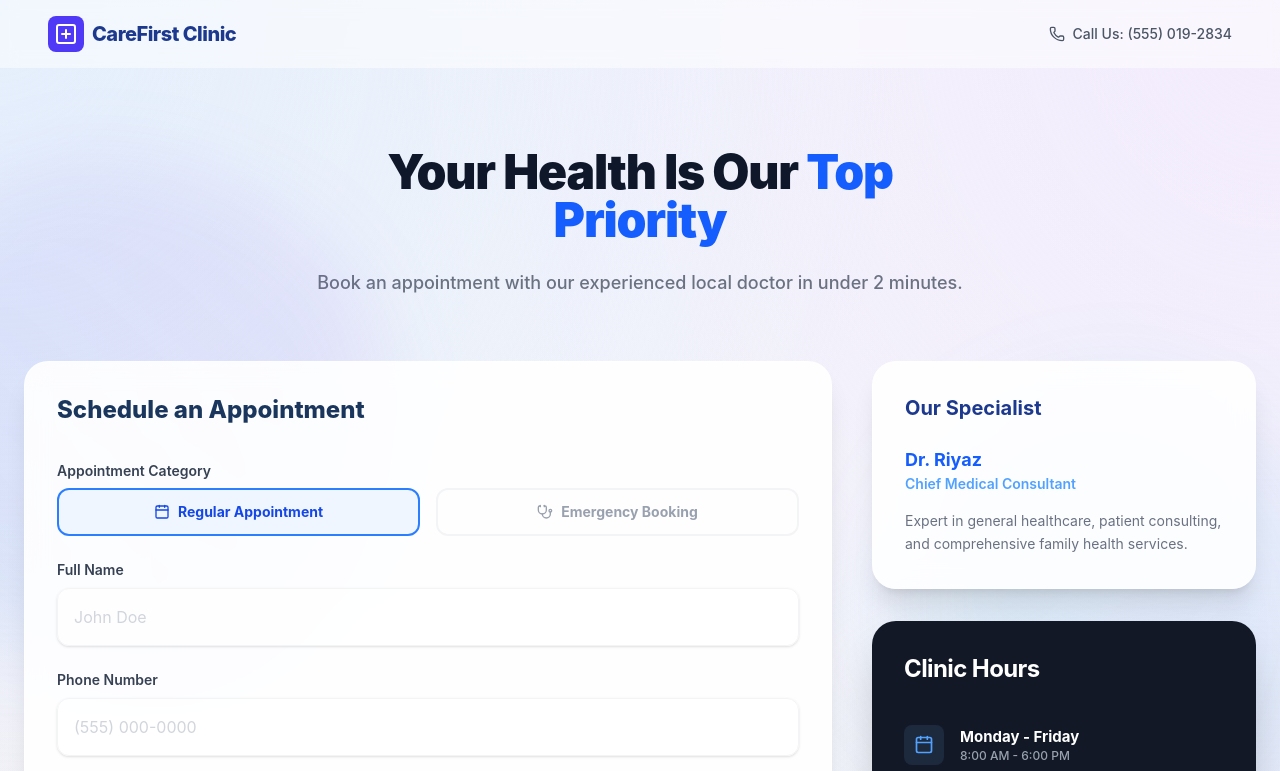
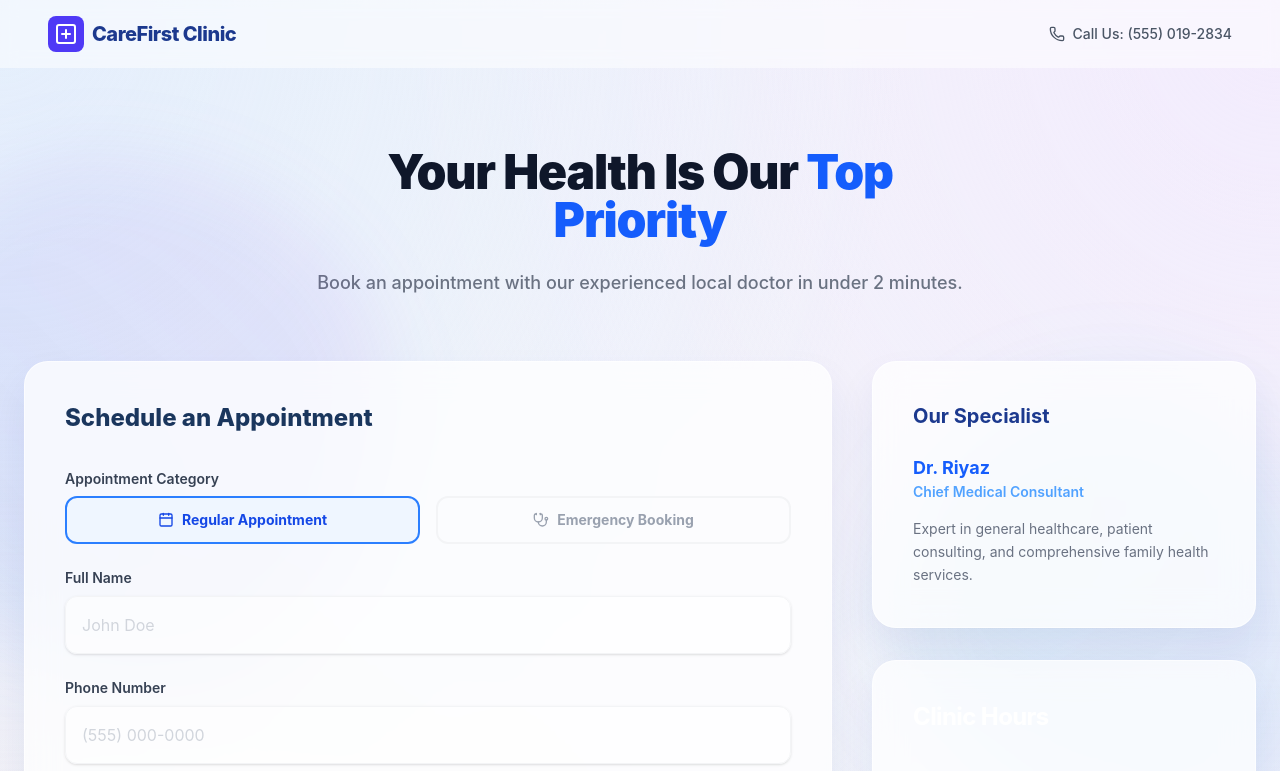
Before and after one commit to Bamania-Rudresh-007/doctor-appointment-booking-system, a React (Vite) app in the folder frontend/: page / in a window 1280 px wide. Shown: the top 771 px of the page. Built offline with nearby package versions, Linux system fonts and the light colour scheme.

Commit message:
fix: update GlassCard component styles for improved layout and appearance

```diff
--- a/frontend/src/components/GlassCard.jsx
+++ b/frontend/src/components/GlassCard.jsx
@@ -2,10 +2,19 @@ import React from 'react';
 
 const GlassCard = ({ children, className = "", dark = false }) => (
   <div className={`
-    p-8 rounded-3xl shadow-2xl backdrop-blur-md
+   rounded-3xl p-6 sm:p-8 lg:p-10
     ${dark ? 'bg-[#121826] text-white shadow-2xl' : 'bg-white/90 border border-white/40 shadow-xl'}
     ${className}
-  `}>
+  `}
+    style={{
+        background: "rgba(255,255,255,0.75)",
+        backdropFilter: "blur(16px)",
+        WebkitBackdropFilter: "blur(16px)",
+        boxShadow:
+        "0 20px 40px rgba(31,38,135,0.07), 0 1px 3px rgba(0,0,0,0.02)",
+        border: "1px solid rgba(255,255,255,0.6)"
+    }}
+    >
     {children}
   </div>
 );
```
